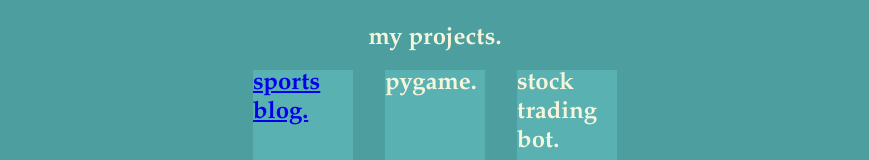
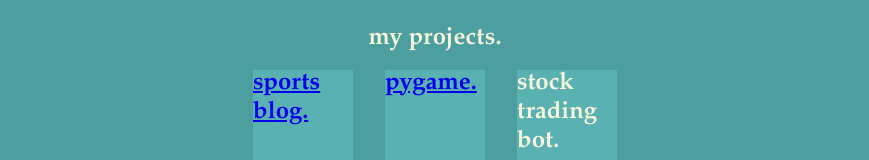
Before and after one commit to TobioCode/personal-website, a plain HTML site: page index.html in a window 1280 px wide. Shown: the part 1903-2063 px from the top of the page, without its empty margins (205-1074 px from the left). Drawn offline with Linux system fonts and the light colour scheme.

Commit message:
added link

```diff
--- a/index.html
+++ b/index.html
@@ -28,7 +28,7 @@
 
             <div class ="boxes">
                 <div class="box animate-on-scroll"> <h1><a href="./blog/index.html">sports blog.</a></h1></div>
-                <div class="box animate-on-scroll"><h1>pygame.</h1></div>
+                <div class="box animate-on-scroll"><h1><a href="https://github.com/TobioCode/pygame-pong">pygame.</a></h1></div>
                 <div class="box animate-on-scroll"><h1>stock trading bot.</h1></div>
             </div>
         </section>
```
